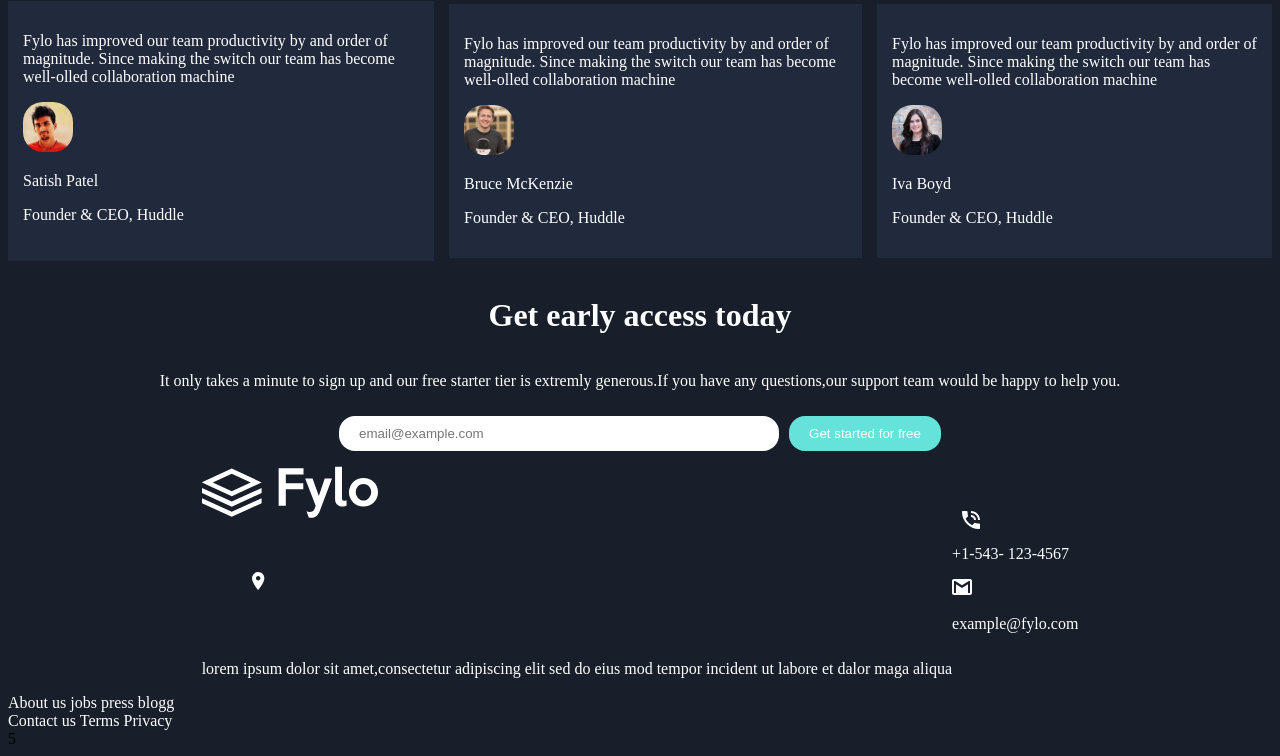
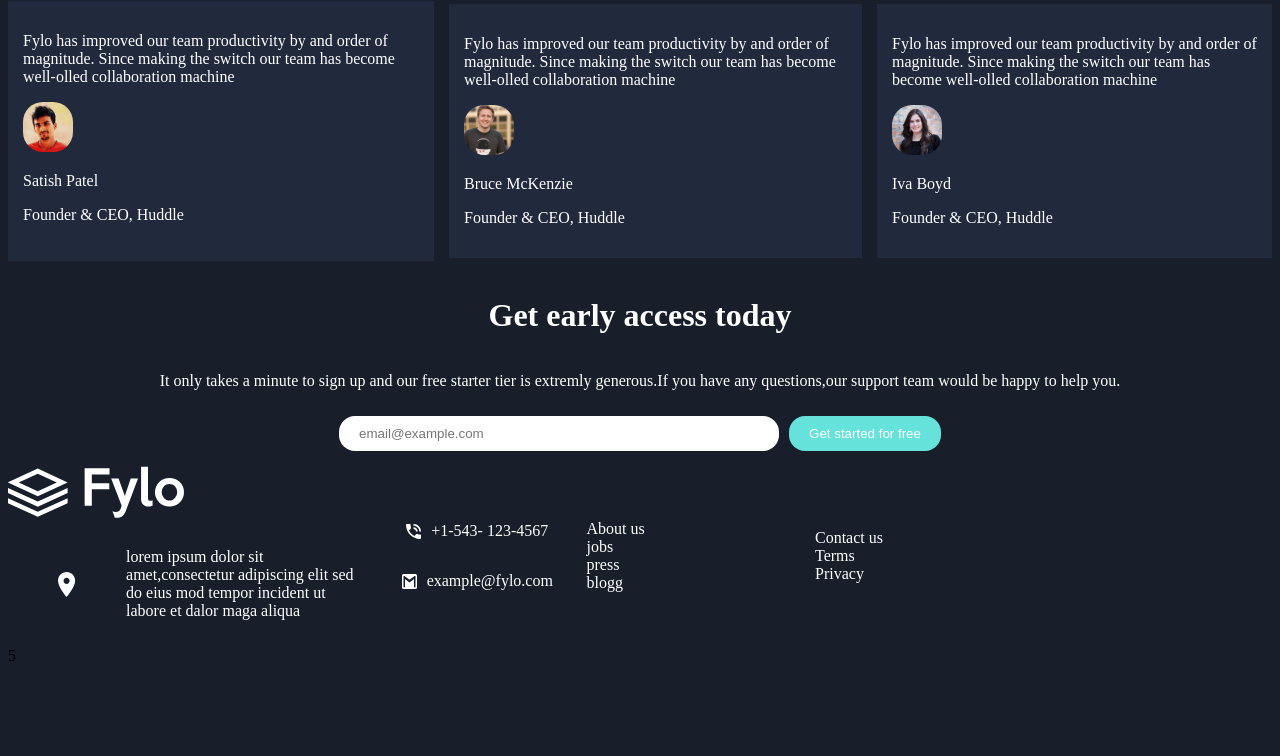
Before and after one commit to Haneef1931/Fylo, a plain HTML site: page fylo-dark/fylo-dark-theme-landing-page-master/index.html in a window 1280 px wide. Shown: the part 2165-2921 px from the top of the page. After the commit the page ends 2838 px from the top, so only its background shows below. Drawn offline with Linux system fonts and the light colour scheme.

Commit message:
footer-icondescription

```diff
--- a/fylo-dark/fylo-dark-theme-landing-page-master/index.html
+++ b/fylo-dark/fylo-dark-theme-landing-page-master/index.html
@@ -146,24 +146,24 @@
       <div class="">
         <img class="footer-logo" src="./images/logo.svg">
       </div>
-      <div>
+      <div class="footer-descriptionsection">
         <img class="footer-image" src="./images/icon-location.svg">
-      </div>
-      <div>
         <p class="footer-description">lorem ipsum dolor sit amet,consectetur adipiscing elit sed do eius mod tempor
           incident ut labore et dalor maga
           aliqua</p>
       </div>
     </div>
     <div class="footer-container">
-      <div>
+      <div class="footer-icondescription">
         <img class="footer-icon" src="./images/icon-phone.svg">
         <p class="footer-description">+1-543- 123-4567</p>
       </div>
-      <img class="footer-icone" src="./images/icon-email.svg">
+      <div class="footer-icondescription">
+        <img class="footer-icon" src="./images/icon-email.svg">
         <p class="footer-description">example@fylo.com</p>
       </div>
     </div>
+
     <div class="footer-container">
       <a class="footer-link"> About us</a>
       <a class="footer-link">jobs</a>
@@ -181,7 +181,6 @@
       <i class="footer-fa" class="fa-brands fa-square-instagram"></i>
     </div>
   </div>
-  </div>
 </body>
 
 </html>5
--- a/fylo-dark/fylo-dark-theme-landing-page-master/style.css
+++ b/fylo-dark/fylo-dark-theme-landing-page-master/style.css
@@ -125,10 +125,10 @@
 }
 
 .newsletter-description {
-    color:hsl(0, 0%, 100%);
+    color: hsl(0, 0%, 100%);
 }
 
-.newsletterinput-section{
+.newsletterinput-section {
     display: flex;
     gap: 10px;
     padding-top: 10px;
@@ -145,8 +145,8 @@
 }
 
 
-.newsletter-button{
-    background-color:hsl(176, 68%, 64%);
+.newsletter-button {
+    background-color: hsl(176, 68%, 64%);
     padding-top: 10px;
     padding-bottom: 10px;
     padding-left: 20px;
@@ -158,21 +158,21 @@
 
 
 
-.footer-image{
-padding-right: 50px;
-padding-left: 50px;
-padding-top: 50px;
-padding-bottom: 50px;
+.footer-image {
+    padding-right: 50px;
+    padding-left: 50px;
+    padding-top: 50px;
+    padding-bottom: 50px;
 }
 
-.footer-section{
-    color:white;
+.footer-section {
+    color: white;
     justify-content: center;
     align-items: center;
     display: flex;
 }
 
-.footer-icon{
+.footer-icon {
     align-items: center;
     display: flex;
     justify-content: center;
@@ -180,6 +180,40 @@
     Padding-left: 10px;
 }
 
-.footer-link{
-    color:white;
+.footer-link {
+    color: white;
+    display: block;
 }
+
+.footer-container {
+    width: 350px;
+
+}
+
+.footer-descriptionsection {
+width: 350px;
+    display: flex;
+}
+
+.footer-image {
+    width: 25px;
+    height: 25px;
+}
+
+.footer-description {
+    display: flex;
+    justify-content: center;
+    align-items: center;
+}
+
+.footer-icondescription {
+    display: flex;
+    justify-content: center;
+    align-items: center;
+
+}
+
+.footer-icon {
+    width: 15px;
+    height: 15px;
+}
```
Lines whose indentation alone changed are shown as unchanged.
